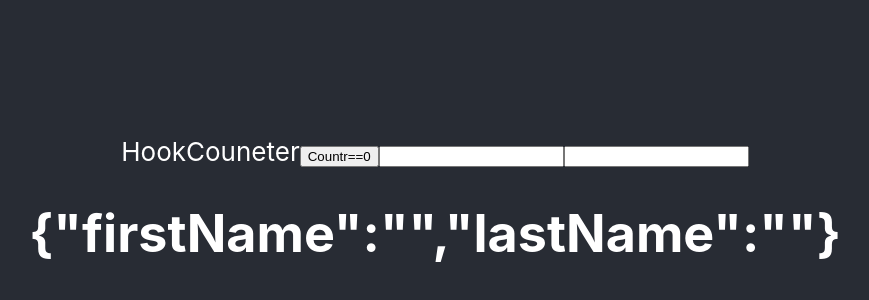
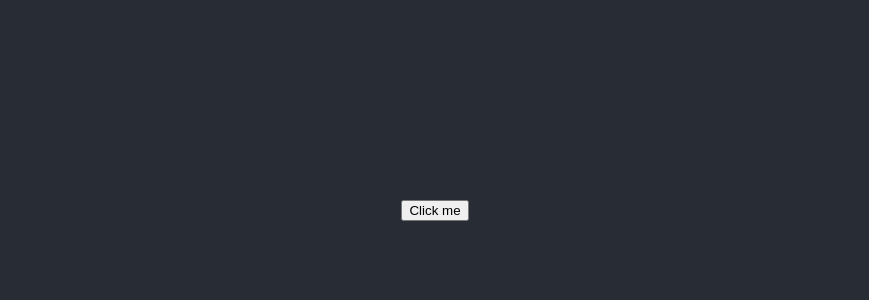
Before and after one commit to gopianandakumar/codevation, a React (Create React App) app in the folder codeevalution/: page / in a window 1280 px wide. Shown: the part 182-482 px from the top of the page, without its empty margins (205-1074 px from the left). Built offline with nearby package versions, Linux system fonts and the light colour scheme.

Commit message:
usestate hook with arrays

```diff
--- a/codeevalution/src/App.js
+++ b/codeevalution/src/App.js
@@ -26,13 +26,15 @@ import {UserProvider} from './Components/UserContext'
 import PostList from './Components/PostList';
 import PostForm from './Components/PostForm';
 import HookCouneter from './Components/HookCouneter';
+import HookL from './Components/HookL';
 
 
 function App() {
   return (
     <div className="App">
       <header className="App-header">
-        <HookCouneter/>
+        <HookL/>
+        {/* <HookCouneter/> */}
         {/* <PostForm/> */}
         {/* <PostList /> */}
         {/* <UserProvider value="Gopi">
--- /dev/null
+++ b/codeevalution/src/Components/HookL.jsx
@@ -0,0 +1,23 @@
+import React, { useState } from 'react'
+
+function HookL() {
+    const [data, setData] = useState([])
+
+    const increM=()=>{
+        setData([...data,{
+            id:data.length,
+            value:Math.floor(Math.random() * 10)+1
+        }])}
+  return (
+    <div>
+        <button onClick={increM}>Click me</button>
+       <ul>
+        {
+            data.map(da=>(<li key={da.id}>{da.value}</li>))
+        }
+       </ul>
+    </div>
+  )
+}
+
+export default HookL
```
